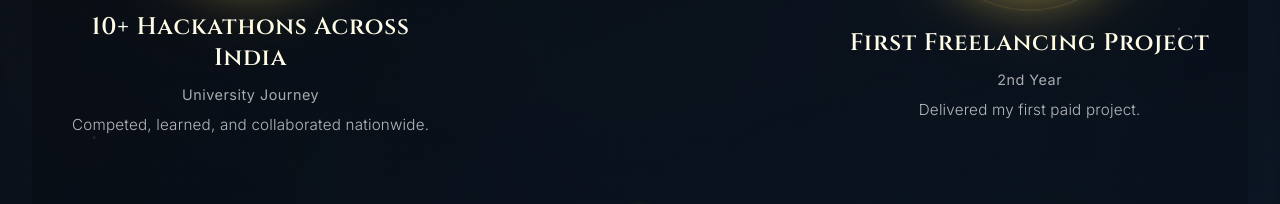
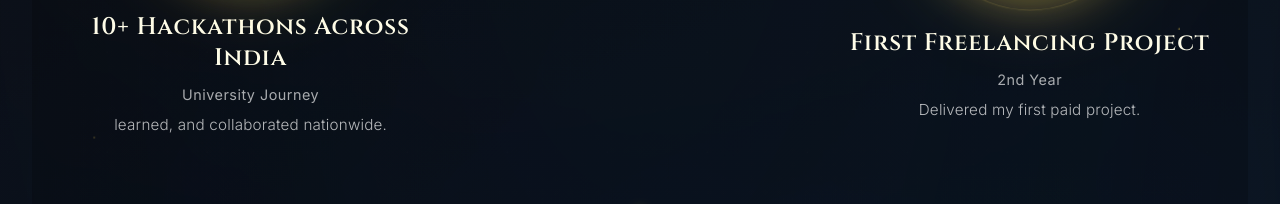
Before and after one commit to NSharp-mahajan/Portfolio, a React (Vite) app: page /about in a window 1280 px wide. Shown: the part 3155-3359 px from the top of the page. Built offline with nearby package versions, Linux system fonts and the light colour scheme.

Commit message:
Deleting text

```diff
--- a/src/AboutPage.jsx
+++ b/src/AboutPage.jsx
@@ -282,7 +282,7 @@ const AboutPage = () => {
       id: 'ten-hackathons',
       title: '10+ Hackathons Across India',
       date: 'University Journey',
-      description: 'Competed, learned, and collaborated nationwide.',
+      description: 'learned, and collaborated nationwide.',
       image: hackathonsImage
     },
     {
```
